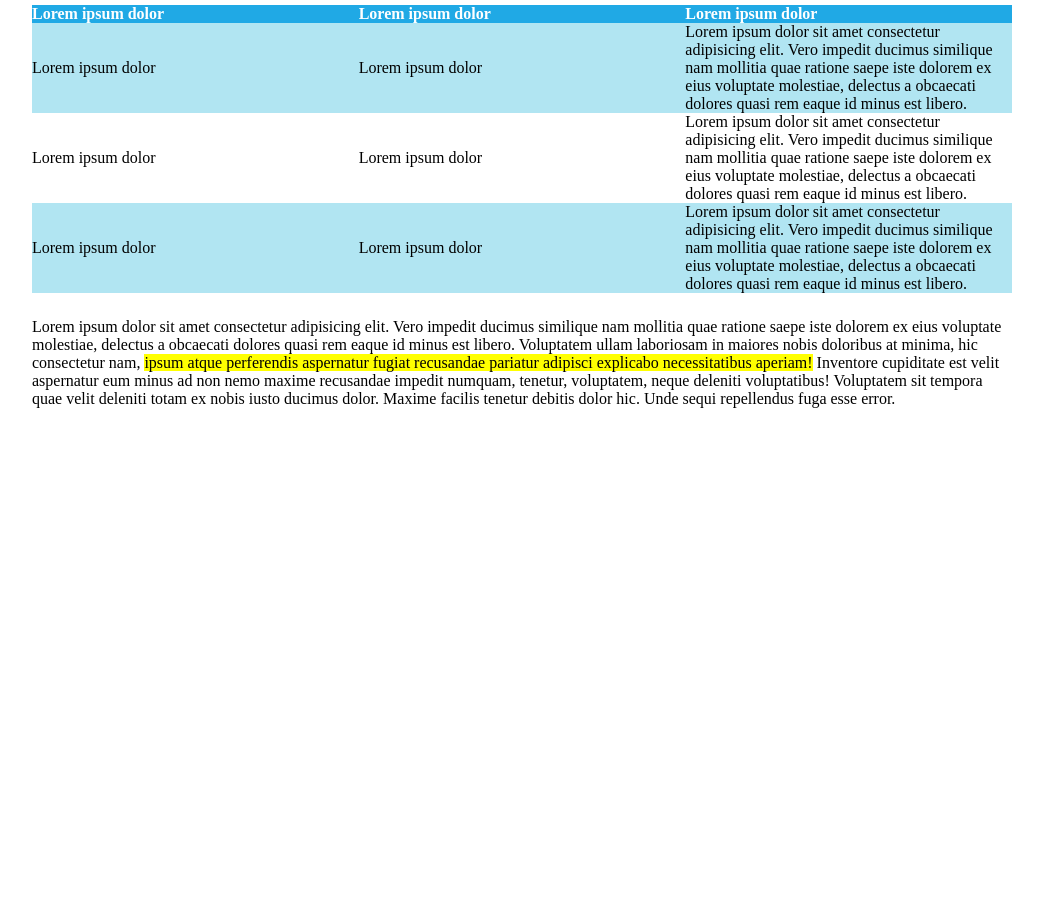
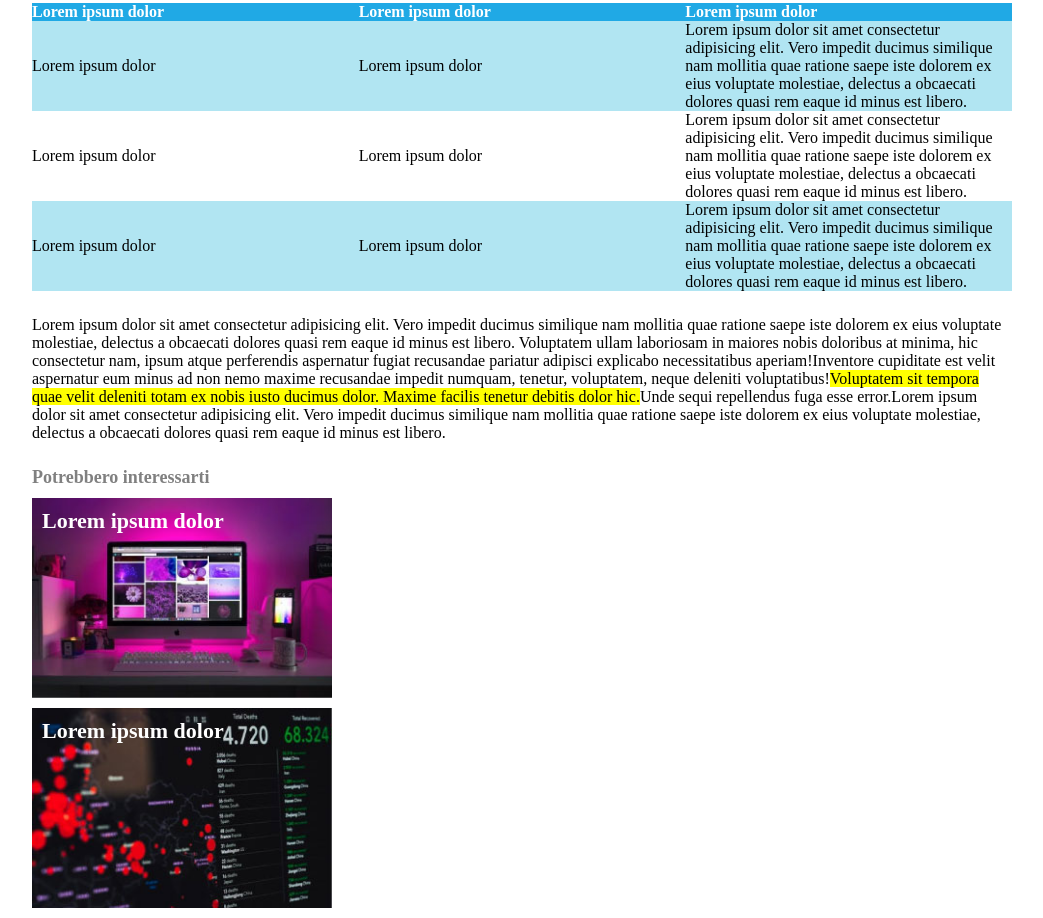
Before and after one commit to StefanoCeli/html-css-booleaner, a plain HTML site: page index.html in a window 1280 px wide. Shown: the part 1368-2286 px from the top of the page, without its empty margins (118-1161 px from the left). Before the commit the page ends 1801 px from the top, so only its background shows below. Drawn offline with Linux system fonts and the light colour scheme.

Commit message:
Aggiunta sezione consigliati e termine del sito.

```diff
--- a/css/style.css
+++ b/css/style.css
@@ -31,11 +31,14 @@ h1{
 }
 .sottotitolo{
   color: grey;
+  font-size: 18px;
+}
+a{
+  text-decoration: none;
 }
 .sottotitolo a{
-  text-decoration: none;
   color: #42b6e9;
-  font-size: 20px;
+
 }
 .disclaimer{
   font-size: 12px;
@@ -68,3 +71,25 @@ td{
 .row-highlighted{
   background-color: #b1e5f2;
 }
+.box{
+  margin: 10px 0;
+  height: 200px;
+
+}
+#monitor{
+  background: url("../img/monitor.jpg") no-repeat;
+  background-size: contain;
+}
+
+#grafico{
+  background: url("../img/graph.jpg") no-repeat;
+  background-size: contain;
+}
+
+.box a{
+  color: white;
+  display: inline-block;
+  padding: 10px;
+  font-size: 22px;
+  font-weight: bold;
+}
--- a/index.html
+++ b/index.html
@@ -32,8 +32,9 @@
     <div class="space">
           <img src="img/tim-1.jpg" alt="tim">
           <img src="img/tim-2.jpg" alt="tim2">
-          <p class="disclaimer">1st Photo: john S. and James L. Knight Foundation, by Scott Henrichsen <br>
-                                2nd Photo: Wikimedia, by Paul Clarke
+          <p class="disclaimer">1st Photo: john S. and James L. Knight Foundation, by Scott Henrichsen
+          </p>
+          <p class="disclaimer"> 2nd Photo: Wikimedia, by Paul Clarke
           </p>
     </div>
 
@@ -95,13 +96,24 @@
       </table>
     </section>
     <!-- /tabella -->
-
-    <p class="space">
-      Lorem ipsum dolor sit amet consectetur adipisicing elit. Vero impedit ducimus similique nam mollitia quae ratione saepe iste dolorem ex eius voluptate molestiae, delectus a obcaecati dolores quasi rem eaque id minus est libero. Voluptatem ullam laboriosam in maiores nobis doloribus at minima, hic consectetur nam, <span class="highlighted">ipsum atque perferendis aspernatur fugiat recusandae pariatur adipisci explicabo necessitatibus aperiam!</span> Inventore cupiditate est velit aspernatur eum minus ad non nemo maxime recusandae impedit numquam, tenetur, voluptatem, neque deleniti voluptatibus! Voluptatem sit tempora quae velit deleniti totam ex nobis iusto ducimus dolor. Maxime facilis tenetur debitis dolor hic. Unde sequi repellendus fuga esse error.
-    </p>
-
-
-
+    <!-- articolo -->
+    <section>
+     <p class="space">
+      Lorem ipsum dolor sit amet consectetur adipisicing elit. Vero impedit ducimus similique nam mollitia quae ratione saepe iste dolorem ex eius voluptate molestiae, delectus a obcaecati dolores quasi rem eaque id minus est libero. Voluptatem ullam laboriosam in maiores nobis doloribus at minima, hic consectetur nam, ipsum atque perferendis aspernatur fugiat recusandae pariatur adipisci explicabo necessitatibus aperiam!Inventore cupiditate est velit aspernatur eum minus ad non nemo maxime recusandae impedit numquam, tenetur, voluptatem, neque deleniti voluptatibus!<span class="highlighted">Voluptatem sit tempora quae velit deleniti totam ex nobis iusto ducimus dolor. Maxime facilis tenetur debitis dolor hic.</span>Unde sequi repellendus fuga esse error.Lorem ipsum dolor sit amet consectetur adipisicing elit. Vero impedit ducimus similique nam mollitia quae ratione saepe iste dolorem ex eius voluptate molestiae, delectus a obcaecati dolores quasi rem eaque id minus est libero.
+      </p>
+    </section>
+    <!-- /articolo -->
+    <!-- consigliati -->
+    <section>
+      <strong class="sottotitolo">Potrebbero interessarti</strong>
+      <div id="monitor" class="box">
+        <a href="#">Lorem ipsum dolor</a>
+      </div>
+      <div id="grafico" class="box">
+        <a href="#">Lorem ipsum dolor</a>
+      </div>
+    </section>
+    <!-- /consigliati -->
   </main>
 
 </body>
```
